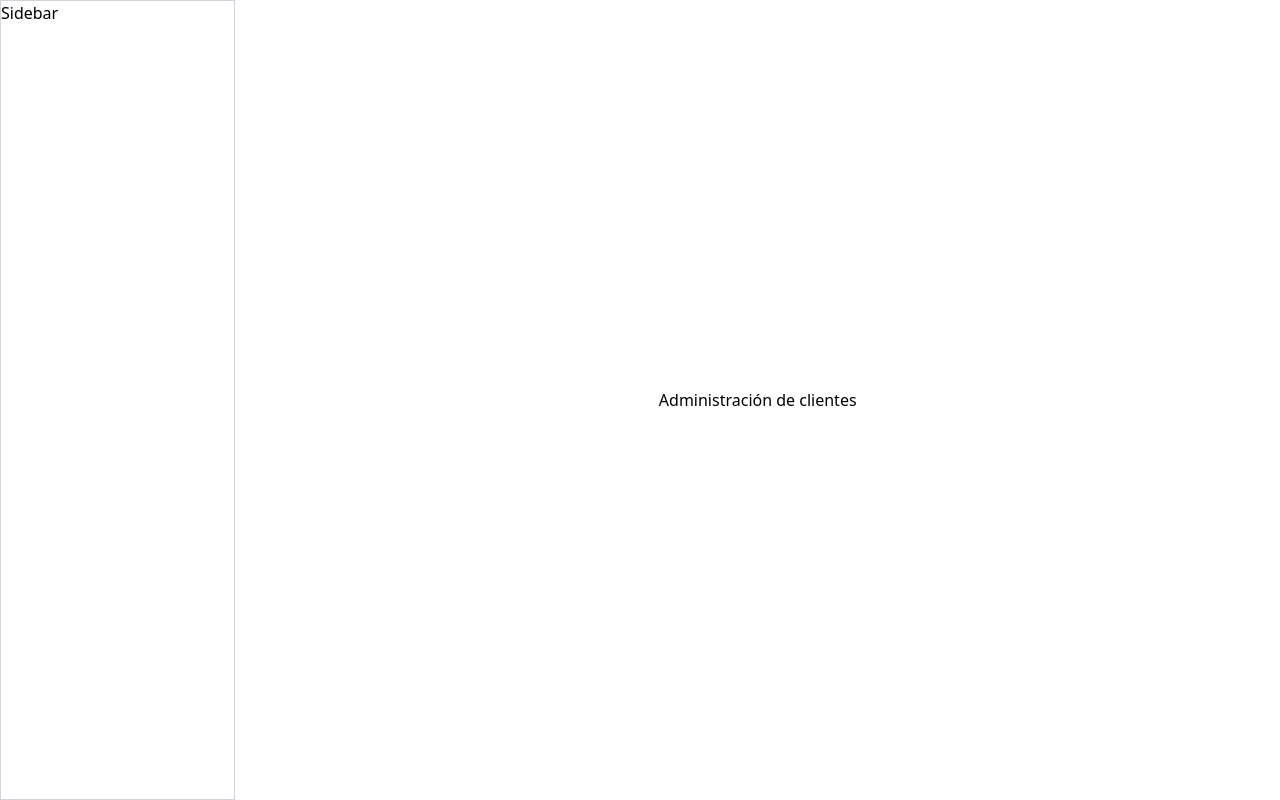
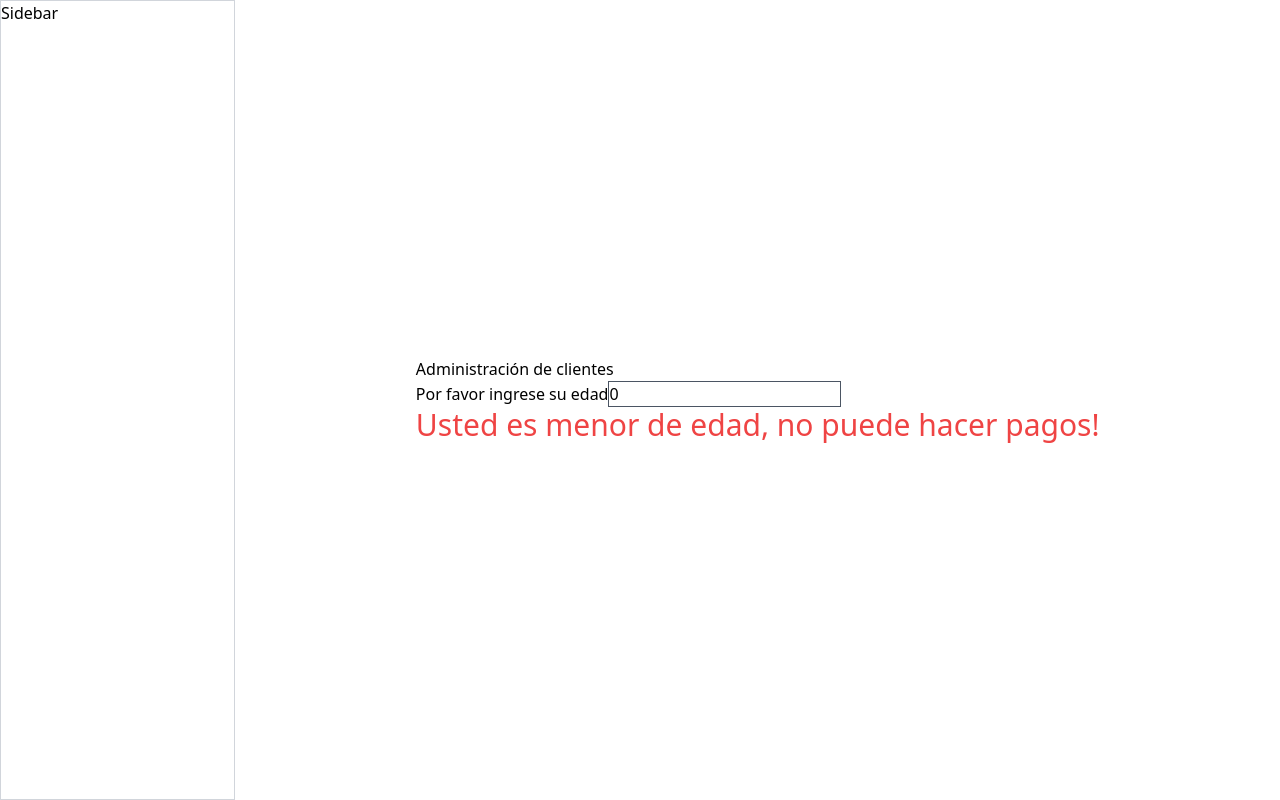
Before and after one commit to JhonZafra/Concesionario_Multimarca, a React (Create React App) app: page /admin/clientes in a window 1280 px wide. Built offline with nearby package versions, Linux system fonts and the light colour scheme.

Commit message:
Ejemplo de useEffects y useState

```diff
--- a/src/pages/admin/Clientes.jsx
+++ b/src/pages/admin/Clientes.jsx
@@ -1,9 +1,42 @@
-import React from 'react'
+import React, { useEffect, useState } from "react";
 
 const Clientes = () => {
+  const [edad, setEdad] = useState(0);
+  const [esMenorEdad, setEsMenorEdad] = useState(false);
+
+  useEffect(() => {
+    if (edad >= 18) {
+      setEsMenorEdad(false);
+    } else {
+      setEsMenorEdad(true);
+    }
+  }, [edad]);
+
   return (
-    <div>Administración de clientes</div>
-  )
-}
+    <form className="flex flex-col">
+      <h2>Administración de clientes</h2>
+      <label htmlFor="edad">
+        Por favor ingrese su edad
+        <input
+          value={edad}
+          onChange={(e) => {
+            setEdad(e.target.value);
+          }}
+          className="border border-gray-600"
+          type="number"
+        ></input>
+      </label>
+      {esMenorEdad ? (
+        <span className="text-3xl text-red-500">
+          Usted es menor de edad, no puede hacer pagos!
+        </span>
+      ) : (
+        <span className="text-3xl text-green-500">
+          Usted no es menor de edad, puede hacer pagos!
+        </span>
+      )}
+    </form>
+  );
+};
 
-export default Clientes
+export default Clientes;
```
